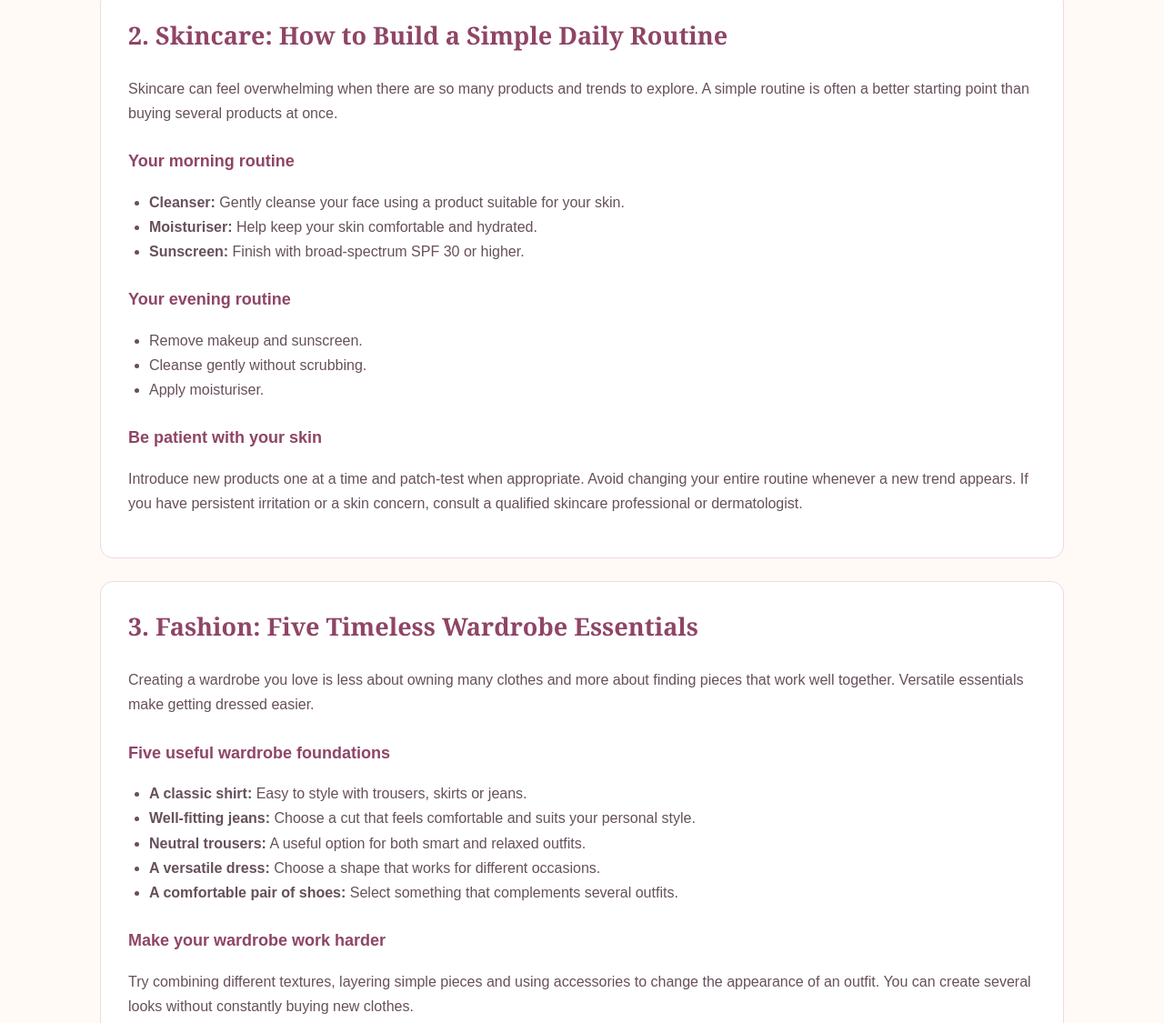
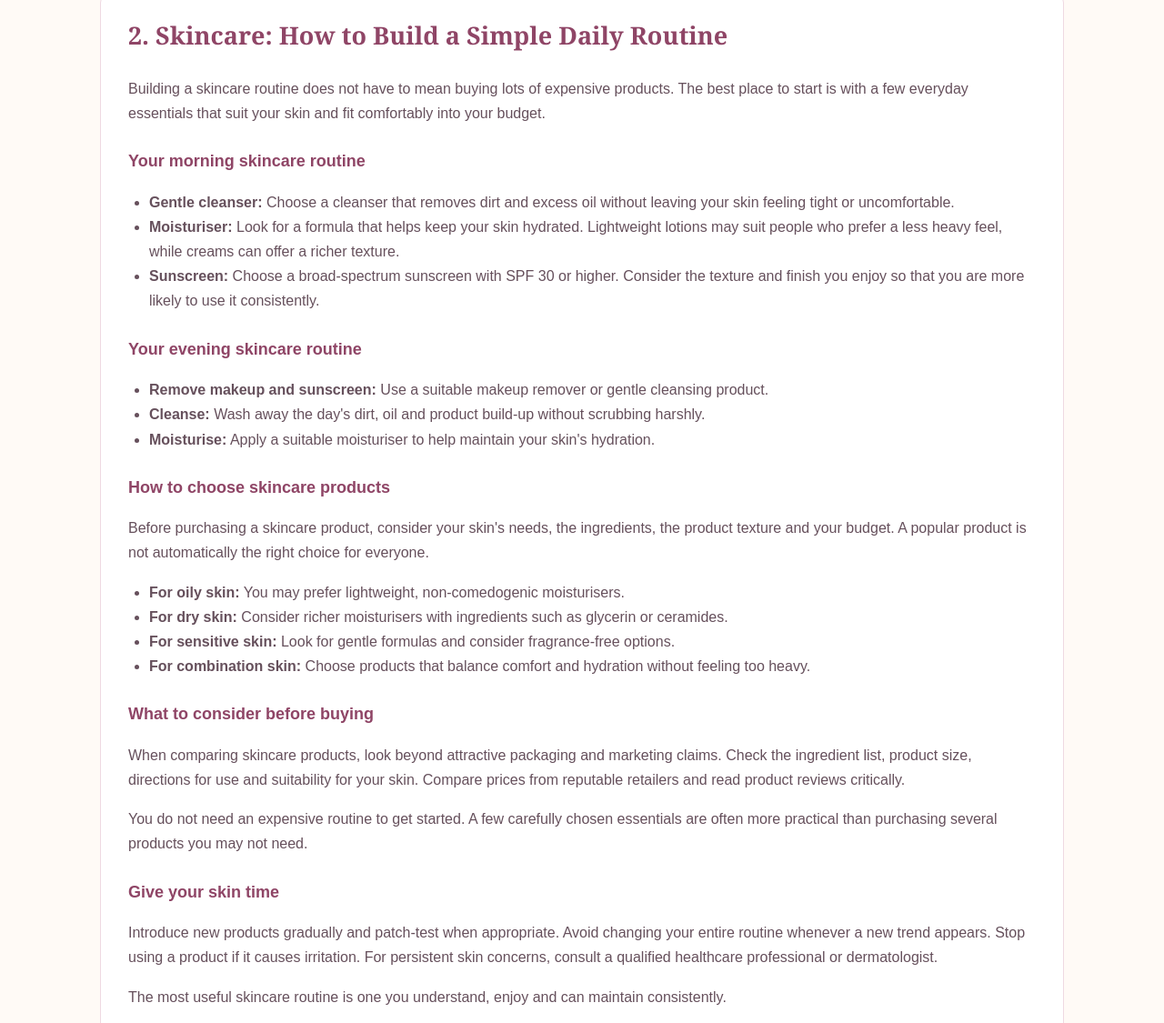
Before and after one commit to netflixonly051-lang/glow-and-style-finds, a plain HTML site: page index.html in a window 1280 px wide. Shown: the part 3665-4790 px from the top of the page at 91% size. Drawn offline with Linux system fonts and the light colour scheme.

Commit message:
Update index.html

```diff
--- a/index.html
+++ b/index.html
@@ -329,7 +329,7 @@ make everyday choices feel a little more special.
 
 <article class="card">
 <img src="https://images.pexels.com/photos/3738341/pexels-photo-3738341.jpeg?auto=compress&cs=tinysrgb&w=700" alt="Skincare shelf">
-<h3>Your Skincare Shelf</h3>
+<h3>Your  Shelf</h3>
 <p>Ideas for building a simple skincare routine.</p>
 <a href="#skincare-guide">Read our guide →</a>
 </article>
@@ -415,35 +415,63 @@ product to create a collection that makes you feel confident.
 <h3>2. Skincare: How to Build a Simple Daily Routine</h3>
 
 <p>
-Skincare can feel overwhelming when there are so many products
-and trends to explore. A simple routine is often a better starting
-point than buying several products at once.
+Building a skincare routine does not have to mean buying lots of expensive products. The best place to start is with a few everyday essentials that suit your skin and fit comfortably into your budget.
 </p>
 
-<h4>Your morning routine</h4>
+<h4>Your morning skincare routine</h4>
 
 <ul>
-<li><strong>Cleanser:</strong> Gently cleanse your face using a product
-suitable for your skin.</li>
-<li><strong>Moisturiser:</strong> Help keep your skin comfortable and hydrated.</li>
-<li><strong>Sunscreen:</strong> Finish with broad-spectrum SPF 30 or higher.</li>
+<li><strong>Gentle cleanser:</strong> Choose a cleanser that removes dirt and excess oil without leaving your skin feeling tight or uncomfortable.</li>
+
+<li><strong>Moisturiser:</strong> Look for a formula that helps keep your skin hydrated. Lightweight lotions may suit people who prefer a less heavy feel, while creams can offer a richer texture.</li>
+
+<li><strong>Sunscreen:</strong> Choose a broad-spectrum sunscreen with SPF 30 or higher. Consider the texture and finish you enjoy so that you are more likely to use it consistently.</li>
 </ul>
 
-<h4>Your evening routine</h4>
+<h4>Your evening skincare routine</h4>
 
 <ul>
-<li>Remove makeup and sunscreen.</li>
-<li>Cleanse gently without scrubbing.</li>
-<li>Apply moisturiser.</li>
+<li><strong>Remove makeup and sunscreen:</strong> Use a suitable makeup remover or gentle cleansing product.</li>
+
+<li><strong>Cleanse:</strong> Wash away the day's dirt, oil and product build-up without scrubbing harshly.</li>
+
+<li><strong>Moisturise:</strong> Apply a suitable moisturiser to help maintain your skin's hydration.</li>
 </ul>
 
-<h4>Be patient with your skin</h4>
+<h4>How to choose skincare products</h4>
 
 <p>
-Introduce new products one at a time and patch-test when appropriate.
-Avoid changing your entire routine whenever a new trend appears.
-If you have persistent irritation or a skin concern, consult a
-qualified skincare professional or dermatologist.
+Before purchasing a skincare product, consider your skin's needs, the ingredients, the product texture and your budget. A popular product is not automatically the right choice for everyone.
+</p>
+
+<ul>
+<li><strong>For oily skin:</strong> You may prefer lightweight, non-comedogenic moisturisers.</li>
+
+<li><strong>For dry skin:</strong> Consider richer moisturisers with ingredients such as glycerin or ceramides.</li>
+
+<li><strong>For sensitive skin:</strong> Look for gentle formulas and consider fragrance-free options.</li>
+
+<li><strong>For combination skin:</strong> Choose products that balance comfort and hydration without feeling too heavy.</li>
+</ul>
+
+<h4>What to consider before buying</h4>
+
+<p>
+When comparing skincare products, look beyond attractive packaging and marketing claims. Check the ingredient list, product size, directions for use and suitability for your skin. Compare prices from reputable retailers and read product reviews critically.
+</p>
+
+<p>
+You do not need an expensive routine to get started. A few carefully chosen essentials are often more practical than purchasing several products you may not need.
+</p>
+
+<h4>Give your skin time</h4>
+
+<p>
+Introduce new products gradually and patch-test when appropriate. Avoid changing your entire routine whenever a new trend appears. Stop using a product if it causes irritation. For persistent skin concerns, consult a qualified healthcare professional or dermatologist.
+</p>
+
+<p>
+The most useful skincare routine is one you understand, enjoy and can maintain consistently.
 </p>
 
 </article>
```
